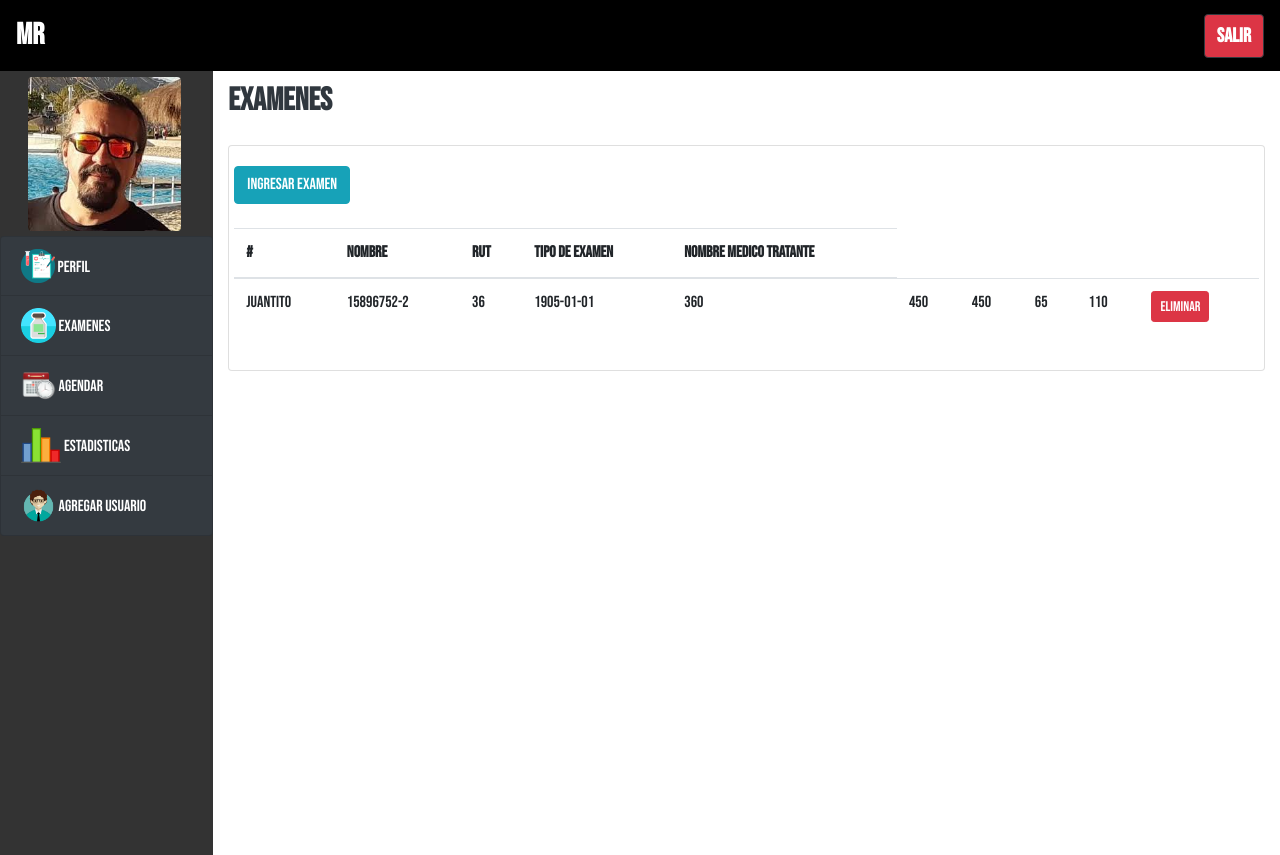
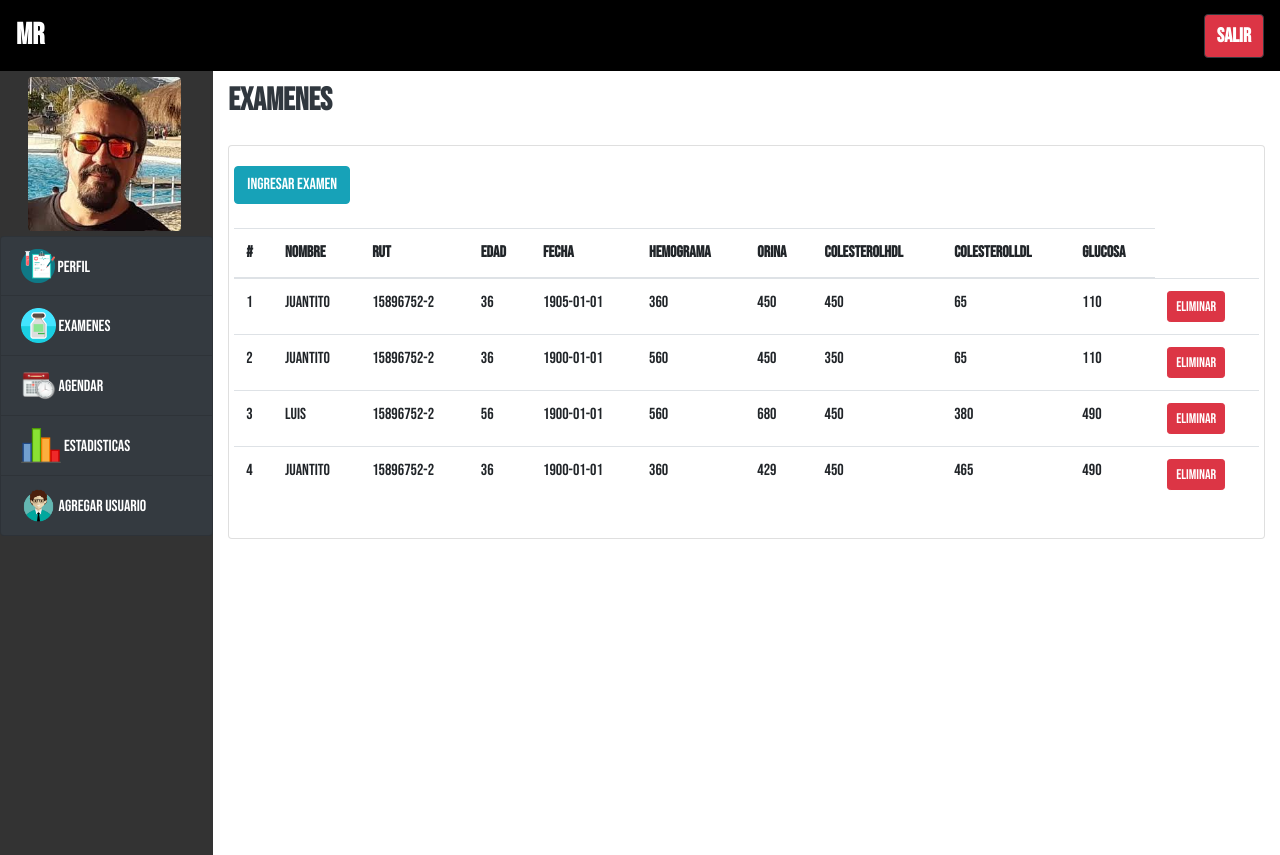
Before and after one commit to eyanez-cl/finalmod5, a Django app: page /examenes/ in a window 1280 px wide. Shown: the top 855 px of the page. Run offline with Django 3.2, Linux system fonts and the light colour scheme; some libraries are stand-ins or nearby versions.

Commit message:
aun error de eliminar

```diff
--- a/app/data/base.json
+++ b/app/data/base.json
@@ -1,15 +1 @@
-{
-    "pacientes": [
-        {
-            "nombre": "juantito",
-            "rut": "15896752-2",
-            "edad": "36",
-            "fecha": "1905-01-01",
-            "hemograma": "360",
-            "orina": "450",
-            "colesterolhdl": "450",
-            "colesterolldl": "65",
-            "glucosa": "110"
-        }
-    ]
-}
+{"ultimo_id": 4, "examenes": [{"nombre": "juantito", "rut": "15896752-2", "id": 1, "edad": "36", "fecha": "1905-01-01", "hemograma": "360", "orina": "450", "colesterolhdl": "450", "colesterolldl": "65", "glucosa": "110"}, {"nombre": "juantito", "rut": "15896752-2", "edad": "36", "fecha": "1900-01-01", "hemograma": "560", "orina": "450", "colesterolhdl": "350", "colesterolldl": "65", "glucosa": "110", "id": 2}, {"nombre": "luis", "rut": "15896752-2", "edad": "56", "fecha": "1900-01-01", "hemograma": "560", "orina": "680", "colesterolhdl": "450", "colesterolldl": "380", "glucosa": "490", "id": 3}, {"nombre": "juantito", "rut": "15896752-2", "edad": "36", "fecha": "1900-01-01", "hemograma": "360", "orina": "429", "colesterolhdl": "450", "colesterolldl": "465", "glucosa": "490", "id": 4}]}
--- a/app/static/app/js/main.js
+++ b/app/static/app/js/main.js
@@ -14,6 +14,7 @@
           $("#modal-form").modal("show");
         },
         success: function (data) {
+          console.log(data)
            $("#modal-form .modal-content").html(data.html_formulario);
         }
       });
--- a/app/templates/app/Examenes.html
+++ b/app/templates/app/Examenes.html
@@ -30,8 +30,13 @@
                                         <th>#</th>
                                         <th>Nombre</th>
                                         <th>Rut</th>
-                                        <th>Tipo de Examen</th>
-                                        <th>Nombre Medico Tratante</th>
+                                        <th>Edad</th>
+                                        <th>Fecha</th>
+                                        <th>Hemograma</th>
+                                        <th>Orina</th>
+                                        <th>Colesterolhdl</th>
+                                        <th>Colesterolldl</th>
+                                        <th>Glucosa</th>
                                       </tr>
                                     </thead>
                                     <tbody>
--- a/app/templates/app/Examenes_lista_parcial.html
+++ b/app/templates/app/Examenes_lista_parcial.html
@@ -3,6 +3,7 @@
 {% for examen in lista_examenes %}
 
   <tr>
+    <td>{{ examen.id }}</td>
     <td>{{ examen.nombre }}</td>
     <td>{{ examen.rut }}</td>
     <td>{{ examen.edad }}</td>
@@ -15,7 +16,7 @@
     <td>
       <button type="button"
               class="btn btn-danger btn-sm js-delete"
-              data-url="{% url 'app:eliminar_examen' examen.rut %}">
+              data-url="{% url 'app:eliminar_examen' id=examen.id %}">
         <span class="glyphicon glyphicon-trash"></span> Eliminar
       </button>
     </td>
--- a/app/urls.py
+++ b/app/urls.py
@@ -10,7 +10,7 @@ urlpatterns = [
     path('private/', views.private,name='private'),
     path('graficos/', views.graficos,name='graficos'),
     path('crearexamen/', views.crear_examen,name='crearexamen'),
-    path('<rut>/eliminar_examen', views.eliminar_examen, name='eliminar_examen'),
+    path('<id>/eliminar/', views.eliminar_examen, name='eliminar_examen'),
     path('examenes/', views.listar_examenes,name='examenes'),
     path('agendar/', views.agendar,name='agendar'),
     path('agregarusuario/', views.agregar_usuario,name='agregar_usuario')
--- a/app/views.py
+++ b/app/views.py
@@ -34,7 +34,7 @@ def login_user(request):
             filename = "/app/data/base.json"
             with open(str(settings.BASE_DIR)+filename,'r') as file:
                 pacientes = json.load(file)
-            validar = buscar(data['email'],data['clave'],pacientes['pacientes'])
+            validar = buscar(data['email'],data['clave'],pacientes['examenes'])
             if validar == True:
                 return redirect('app:private')
             else:
@@ -61,7 +61,7 @@ def listar_examenes(request):
     filename = "/app/data/base.json"
     with open(str(settings.BASE_DIR)+filename,'r') as file:
         pacientes = json.load(file)
-        context = {"lista_examenes": pacientes['pacientes']}
+        context = {"lista_examenes": pacientes['examenes']}
         return render(request,'app/Examenes.html',context)
 
 def crear_examen(request):
@@ -75,14 +75,17 @@ def crear_examen(request):
             filename = "/app/data/base.json"
             with open(str(settings.BASE_DIR)+filename,'r') as file:
                 pacientes = json.load(file)
-                pacientes['pacientes'].append(datos_formulario)
+                nuevo_ultimo_id = int(pacientes['ultimo_id']) + 1
+                pacientes['ultimo_id'] = nuevo_ultimo_id
+                datos_formulario['id'] = nuevo_ultimo_id
+                pacientes['examenes'].append(datos_formulario)
 
             with open(str(settings.BASE_DIR)+filename,'w') as file:
                  json.dump(pacientes,file)
 
             data['formulario_is_valid'] = True
             data['html_examenes_list'] = render_to_string('app/Examenes_lista_parcial.html',{
-                'lista_examenes': pacientes['pacientes']
+                'lista_examenes': pacientes['examenes']
                 })
 
         else:
@@ -99,31 +102,36 @@ def crear_examen(request):
 
 
 
-def eliminar_examen(request,rut):
-    print(rut)
+def eliminar_examen(request,id):
     data = dict()
-    filename= "//app/data/base.json"
+
+    filename= "/app/data/base.json"
     with open(str(settings.BASE_DIR)+filename, 'r') as file:
         pacientes = json.load(file)
 
     if request.method == "POST":
+        for examen in pacientes['examenes']:
+            print(examen['id'])
+            print(type(id))
 
-        for examen in pacientes['pacientes']:
-            if int(examen['rut'])==int(rut):
-                pacientes['pacientes'].remove(examen)
+            if int(examen['id']) == str(int):
+                pacientes['examenes'].remove(examen)
                 break
+
         with open(str(settings.BASE_DIR)+filename, 'w') as file:
             json.dump(pacientes,file)
 
         data['formulario_is_valid'] = True
         data['html_examenes_list'] = render_to_string('app/Examenes_lista_parcial.html',{
-                'lista_examenes': pacientes['pacientes']
+                'lista_examenes': pacientes['examenes']
                 })
     else:
-        context = {'lista_examenes': pacientes['pacientes']}
+
+        context = {'lista_examenes': pacientes['examenes']}
         data['html_formulario'] = render_to_string('app/Eliminar_examen_parcial.html',
                                                context,
                                                request = request,)
+    print(data)
     return JsonResponse(data)
 
 
```
Also changed, not shown: app/templates/app/Eliminar_examen_parcial.html (+5 -2 lines).
